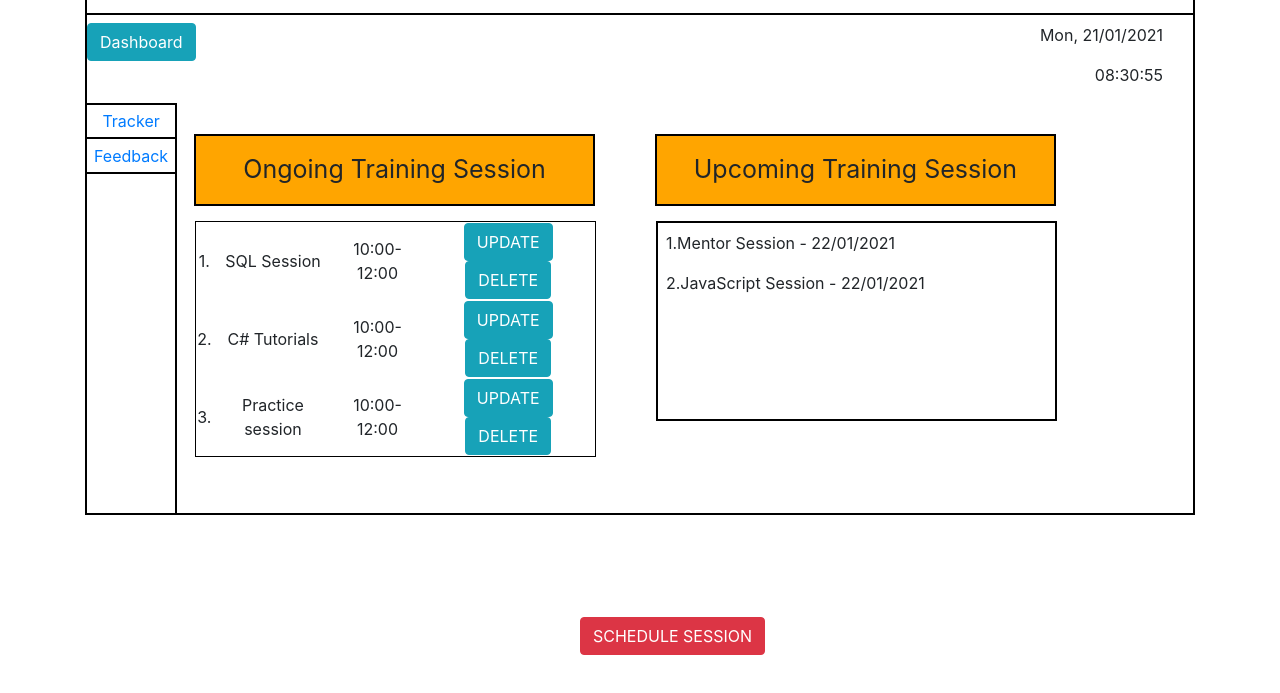
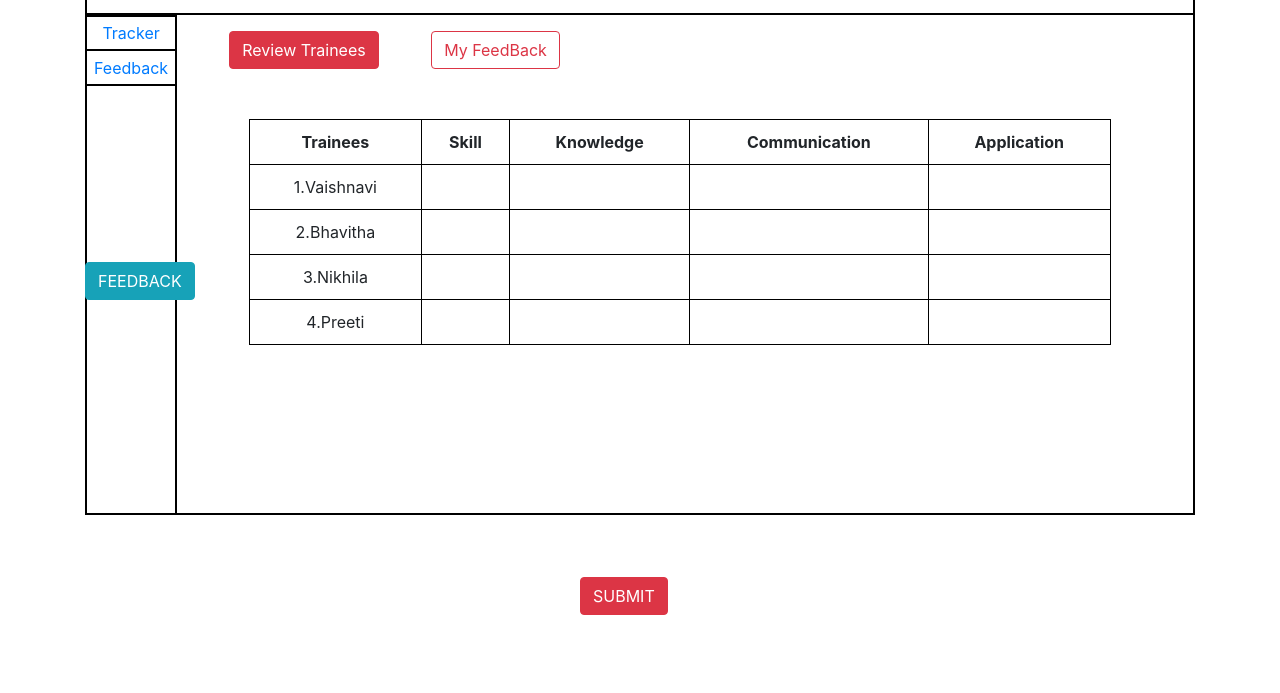
Before and after one commit to MeesalaNagendra/Preethi, a plain HTML site: page index.html in a window 1280 px wide. Shown: the part 85-778 px from the top of the page. Drawn offline with nearby package versions, Linux system fonts and the light colour scheme.

Commit message:
second committ

```diff
--- a/index.html
+++ b/index.html
@@ -26,54 +26,62 @@
                 </div>
             </div>
         </header>
+
         <section class="body">
-            <div class="row w-100">
-                <div class="col-6 mt-2">
-                    <button class="btn btn-info">Dashboard</button>
-                </div>
-                <div class="col-6 text-right mt-2">
-                    <p>Mon, 21/01/2021</p>
-                    <p class="text-right">08:30:55</p>
-                </div>
-            </div>
+
             <div class="row w-100">
                 <div class="col-lg-1 side-bar text-center ">
                    <a href="" class="btns frst-btn">Tracker</a><br><br>
                    <a href="" class="btns secnd-btn">Feedback</a>
                 </div>
                 <div class="col-lg-5 text-center mt-3">
-                    <p class="heading">Ongoing Training Session </p>
-                    <table class="ml-3">
+                    <button class="btn btn-danger">Review Trainees</button>
+                    <button class="btn btn-outline-danger ml-5">My FeedBack</button>
+                    <table>
                         <tr>
-                            <td>1.</td>
-                            <td>SQL Session</td>
-                            <td>10:00-12:00</td>
-                            <td><button class="btn btn-info">UPDATE</button> <button class="btn btn-info">DELETE</button></td>
+                            <th>Trainees</th>
+                            <th>Skill</th>
+                            <th>Knowledge</th>
+                            <th>Communication</th>
+                            <th>Application</th>
                         </tr>
                         <tr>
-                            <td>2.</td>
-                            <td>C# Tutorials</td>
-                            <td>10:00-12:00</td>
-                            <td><button class="btn btn-info">UPDATE</button> <button class="btn btn-info">DELETE</button></td>
+                            <td>1.Vaishnavi</td>
+                            <td></td>
+                            <td></td>
+                            <td></td>
+                            <td></td>
                         </tr>
                         <tr>
-                            <td>3.</td>
-                            <td>Practice session</td>
-                            <td>10:00-12:00</td>
-                            <td><button class="btn btn-info">UPDATE</button> <button class="btn btn-info">DELETE</button></td>
+                            <td>2.Bhavitha</td>
+                            <td></td>
+                            <td></td>
+                            <td></td>
+                            <td></td>
+                        </tr>
+                        <tr>
+                            <td>3.Nikhila</td>
+                            <td></td>
+                            <td></td>
+                            <td></td>
+                            <td></td>
+                        </tr>
+                        <tr>
+                            <td>4.Preeti</td>
+                            <td></td>
+                            <td></td>
+                            <td></td>
+                            <td></td>
                         </tr>
                     </table>
-                </div>
-                <div class="col-lg-5 mt-3">
-                    <p class="heading text-center">Upcoming Training Session</p>
-                    <div class="upcoming ml-3">
-                        <p class="ml-2 mt-2">1.Mentor Session - 22/01/2021</p>
-                        <p class="ml-2 mt-2">2.JavaScript Session - 22/01/2021</p>
-                    </div>
+
                 </div>
         </section>
         <div class="footer">
-            <button class="btn btn-danger">SCHEDULE SESSION</button>
+            <button class="btn btn-danger">SUBMIT</button>
+        </div>
+        <div class="side-bar-btn">
+            <button class="btn btn-info">FEEDBACK</button>
         </div>
     </div>
 </body>
--- a/style.css
+++ b/style.css
@@ -17,19 +17,13 @@ header
     margin: 15px;
     font-size: 25px;
 }
-table
-{
-    width: 93%;
-    border-collapse: collapse;
-    border: 1px solid black;
-    height: 200px;
-}
+
 .side-bar
 {
     border: 2px solid black;
     position: absolute;
     left: 13px;
-    height: 410px;
+    height: 500px;
     border-bottom: none;
 }
 .btns
@@ -56,7 +50,7 @@ table
 {
     position: absolute;
     left: 580px;
-    bottom: 60px;
+    bottom: 100px;
 }
 .upcoming
 {
@@ -65,3 +59,23 @@ table
     width: 93%;
 
 }
+table
+{
+    border: 1px solid black;
+    border-collapse: collapse;
+    width: 200%;
+    margin-left: 70px;
+    margin-top: 50px;
+}
+th, td {
+    border: 1px solid black;
+    border-collapse: collapse;
+}
+th, td {
+    padding: 10px;
+}
+.side-bar-btn
+{
+    position: absolute;
+    bottom: 415px;
+}
```
